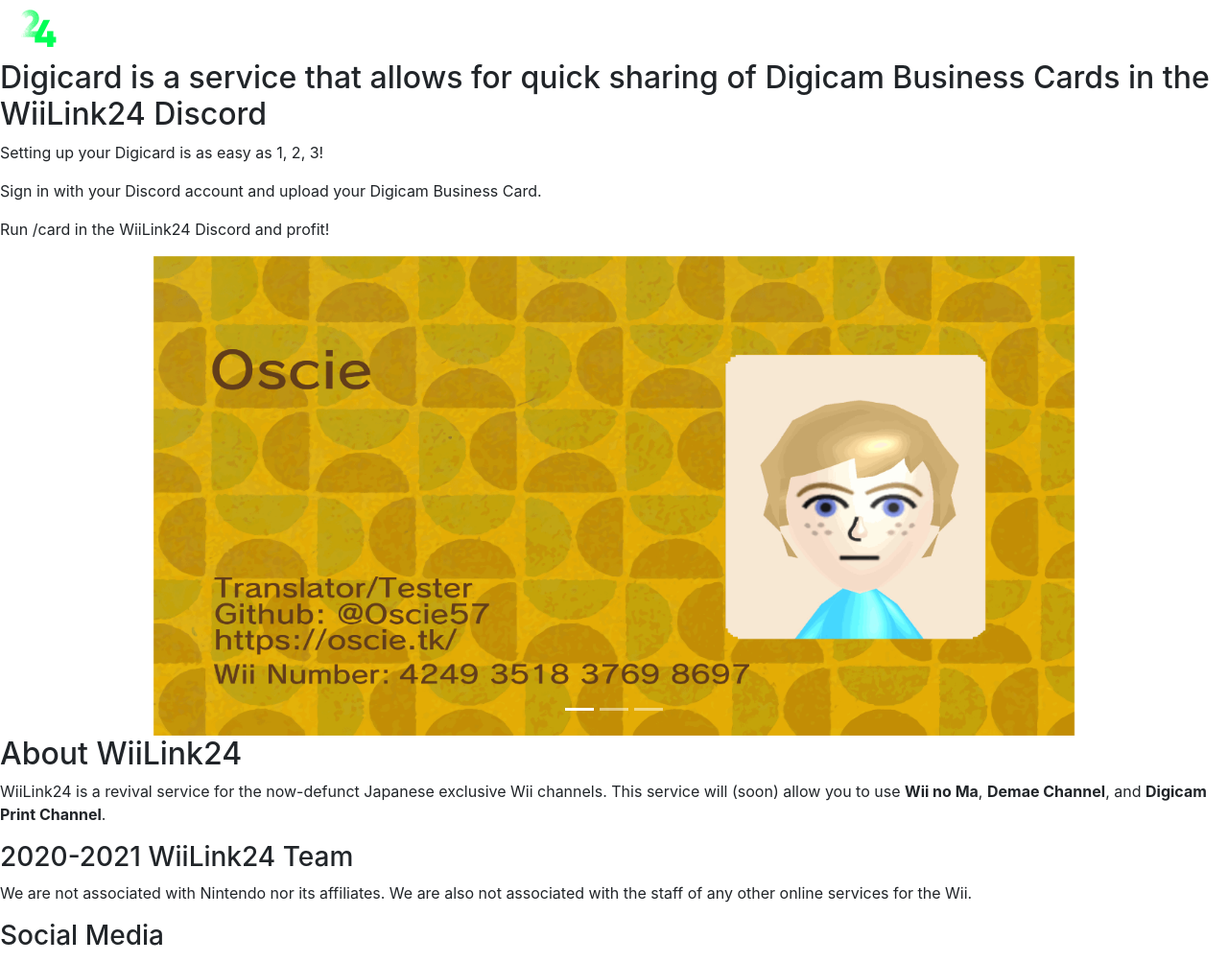
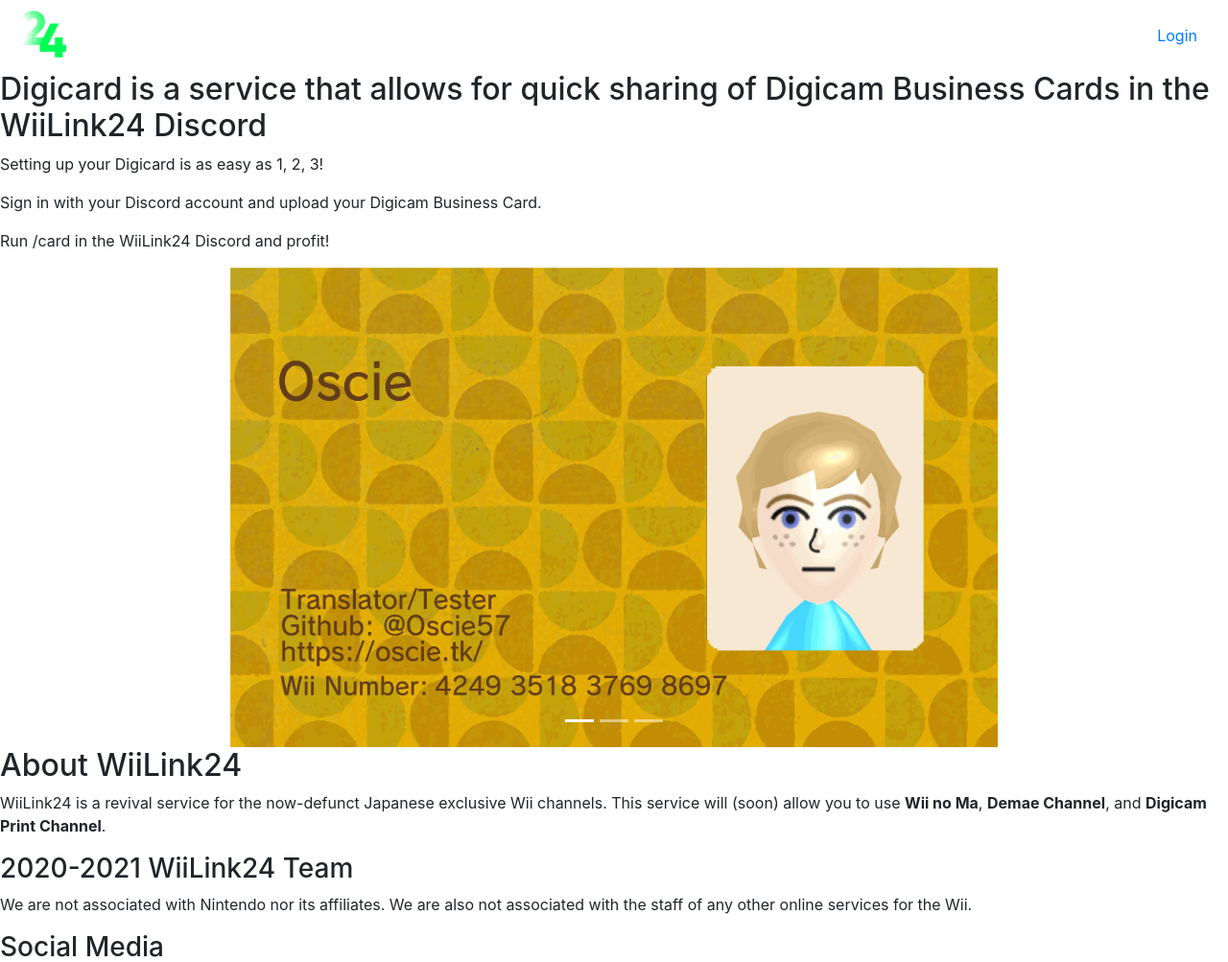
Before and after one commit to WiiLink24/Digicard, a Flask app: page / in a window 1280 px wide. Shown: the top 1003 px of the page at 96% size. Run offline with Flask 2, Linux system fonts and the light colour scheme; some libraries are stand-ins or nearby versions.

Commit message:
OAuth2 and other changes

```diff
--- a/templates/home.html
+++ b/templates/home.html
@@ -14,7 +14,12 @@
     </head>
     <body>
         <div class="navbar" id="navbar">
-            <img src="assets/icon.png" style="margin-top: -2px" width="48" height="48">
+            <a href="https://wiilink24.com"> <img src="assets/icon.png" style="margin-top: -2px" width="60" height="60"> </a>
+            {% if user == "e" %}
+                <a class="navbar" href="/login">Login</a>
+            {% else %}
+            <a class="navbar" href="{{ user_id }}"><img class="circle" src="{{ user }}" style="margin-top: -2px;" width="48" height="48">  {{username}}</a>
+            {% endif %}
         </div>
         <div class="content">
             <div class="header">
@@ -47,13 +52,13 @@
   <!-- The slideshow -->
   <div class="carousel-inner">
     <div class="carousel-item active">
-      <img src="assets/oscie.png" alt="Los Angeles" width="1400" height="500" class="d-block w-75 mx-auto">
+      <img src="assets/oscie.png" alt="Los Angeles" width="800" height="500" class="d-block w-80 mx-auto">
     </div>
     <div class="carousel-item">
-      <img src="assets/turtle.png" alt="Chicago" width="1400" height="500" class="d-block w-75 mx-auto">
+      <img src="assets/turtle.png" alt="Chicago" width="800" height="500" class="d-block w-80 mx-auto">
     </div>
     <div class="carousel-item">
-      <img src="assets/shoko.png" alt="New York" width="1400" height="500" class="d-block w-75 mx-auto">
+      <img src="assets/shoko.png" alt="New York" width="800" height="500" class="d-block w-80 mx-auto">
     </div>
   </div>
 
@@ -87,15 +92,5 @@
                 <a target="_blank" href="https://www.youtube.com/channel/UC_14J0EMfli2hVoBaQq0d3w" rel="noopener"><i class="fab fa-youtube"></i> YouTube</a>
             </div>
         </div>
-        <script>
-            function mobileNav() {
-              var x = document.getElementById("navbar");
-              if (x.className === "navbar") {
-                x.className += " responsive";
-              } else {
-                x.className = "navbar";
-              }
-            }
-        </script>
     </body>
 </html>
```
